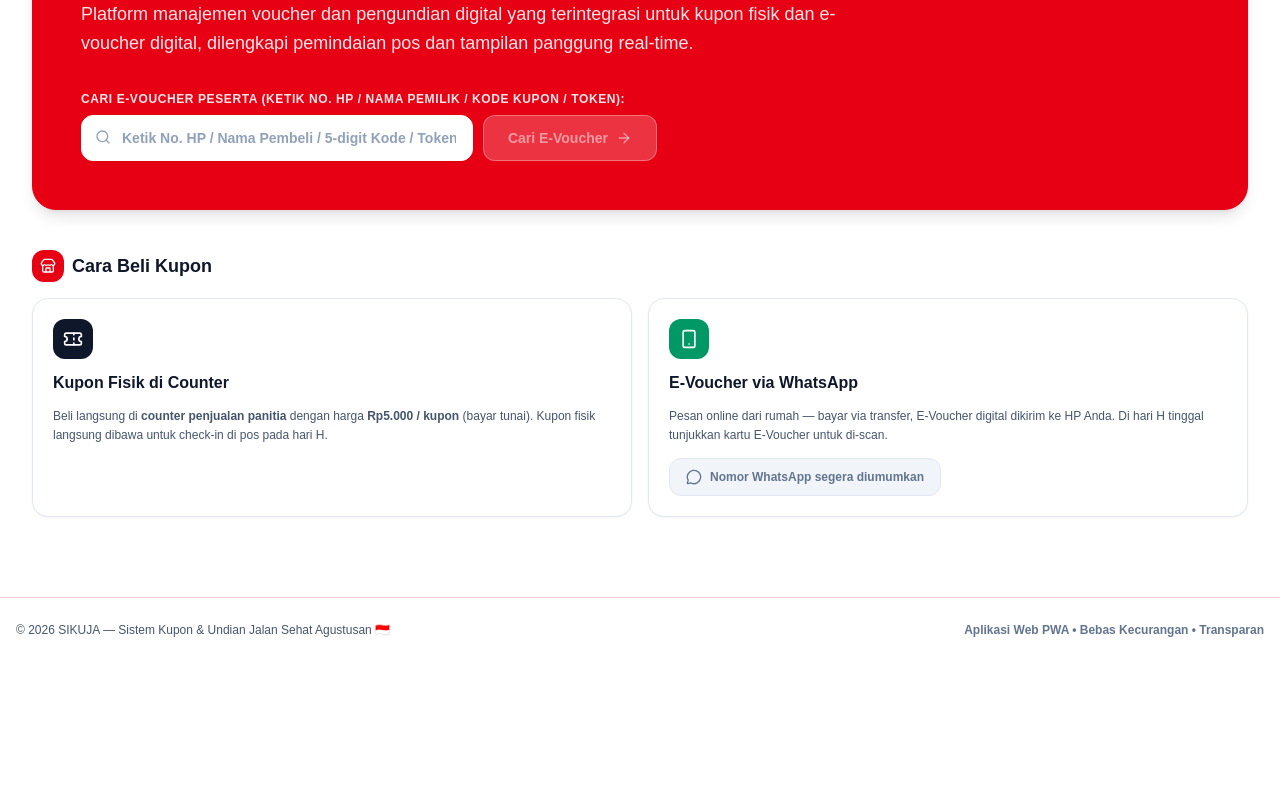
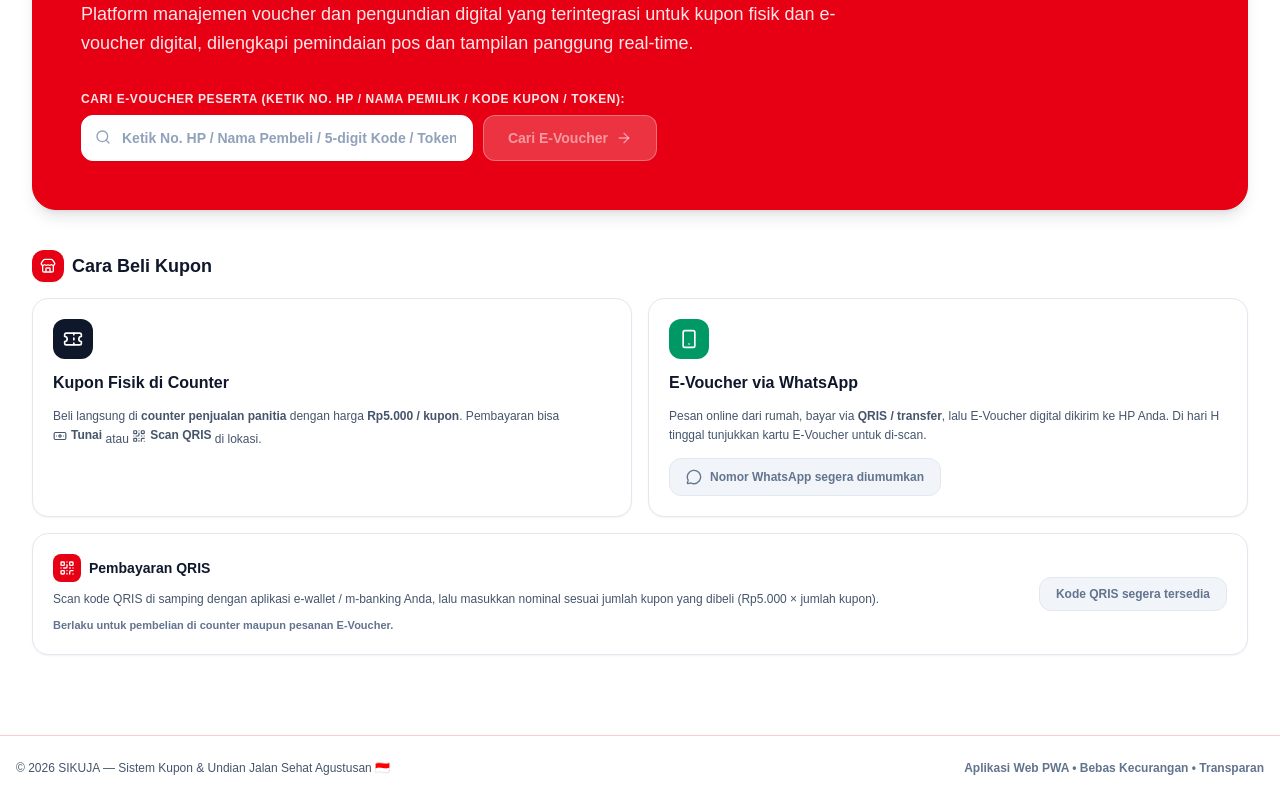
Before and after one commit to erikprakoso/sikuja-frontend, a Next.js app: page / in a window 1280 px wide. Shown: the part 368-1168 px from the top of the page. Before the commit the page ends 1030 px from the top, so only its background shows below. Built offline with nearby package versions, Linux system fonts and the light colour scheme; no server answers.

Commit message:
feat(home): allow cash or QRIS payment in Cara Beli Kupon section
- Counter: bayar tunai atau scan QRIS di lokasi
- E-Voucher WhatsApp: bayar QRIS/transfer
- New QRIS payment card rendering the static QRIS code directly on the home page

```diff
--- a/src/components/home/HomeBuyCoupons.tsx
+++ b/src/components/home/HomeBuyCoupons.tsx
@@ -1,10 +1,38 @@
-import React from 'react';
-import { Store, MessageCircle, ArrowRight, Ticket, Smartphone } from 'lucide-react';
+'use client';
+
+import React, { useState, useEffect } from 'react';
+import QRCode from 'qrcode';
+import { Store, MessageCircle, ArrowRight, Ticket, Smartphone, Banknote, QrCode } from 'lucide-react';
 import { isWhatsAppConfigured, getWhatsAppOrderUrl } from '@/lib/services/whatsapp';
+import { getSavedStaticQris } from '@/lib/services/qris';
 
 export const HomeBuyCoupons: React.FC = () => {
   const waUrl = getWhatsAppOrderUrl();
   const hasWhatsApp = isWhatsAppConfigured();
+  const [qrisDataUrl, setQrisDataUrl] = useState('');
+
+  useEffect(() => {
+    let cancelled = false;
+    (async () => {
+      const payload = getSavedStaticQris();
+      if (!payload) return;
+      try {
+        const url = await QRCode.toDataURL(payload, {
+          width: 280,
+          margin: 2,
+          color: { dark: '#000000', light: '#ffffff' },
+        });
+        if (!cancelled) setQrisDataUrl(url);
+      } catch (err) {
+        console.error('QRIS Gen error:', err);
+      }
+    })();
+    return () => {
+      cancelled = true;
+    };
+  }, []);
+
+  const hasQris = Boolean(qrisDataUrl);
 
   return (
     <section className="space-y-4">
@@ -24,8 +52,15 @@ export const HomeBuyCoupons: React.FC = () => {
           <h3 className="text-base font-black text-slate-900">Kupon Fisik di Counter</h3>
           <p className="text-xs text-slate-600 font-medium leading-relaxed">
             Beli langsung di <b>counter penjualan panitia</b> dengan harga{' '}
-            <b>Rp5.000 / kupon</b> (bayar tunai). Kupon fisik langsung dibawa untuk
-            check-in di pos pada hari H.
+            <b>Rp5.000 / kupon</b>. Pembayaran bisa{' '}
+            <span className="inline-flex items-center gap-1 font-bold">
+              <Banknote className="w-3.5 h-3.5" /> Tunai
+            </span>{' '}
+            atau{' '}
+            <span className="inline-flex items-center gap-1 font-bold">
+              <QrCode className="w-3.5 h-3.5" /> Scan QRIS
+            </span>{' '}
+            di lokasi.
           </p>
         </div>
 
@@ -36,8 +71,9 @@ export const HomeBuyCoupons: React.FC = () => {
           </div>
           <h3 className="text-base font-black text-slate-900">E-Voucher via WhatsApp</h3>
           <p className="text-xs text-slate-600 font-medium leading-relaxed">
-            Pesan online dari rumah — bayar via transfer, E-Voucher digital dikirim ke
-            HP Anda. Di hari H tinggal tunjukkan kartu E-Voucher untuk di-scan.
+            Pesan online dari rumah, bayar via <b>QRIS / transfer</b>, lalu E-Voucher
+            digital dikirim ke HP Anda. Di hari H tinggal tunjukkan kartu E-Voucher
+            untuk di-scan.
           </p>
           {hasWhatsApp ? (
             <a
@@ -58,6 +94,43 @@ export const HomeBuyCoupons: React.FC = () => {
           )}
         </div>
       </div>
+
+      {/* 3. QRIS Payment (scan langsung) */}
+      <div className="bg-white border border-slate-200 rounded-2xl p-5 shadow-xs flex flex-col sm:flex-row items-center gap-5">
+        <div className="flex-1 space-y-2 text-center sm:text-left">
+          <div className="inline-flex items-center gap-2 text-sm font-black text-slate-900">
+            <span className="p-1.5 rounded-lg bg-[#E70013] text-white">
+              <QrCode className="w-4 h-4" />
+            </span>
+            Pembayaran QRIS
+          </div>
+          <p className="text-xs text-slate-600 font-medium leading-relaxed">
+            Scan kode QRIS di samping dengan aplikasi e-wallet / m-banking Anda,
+            lalu masukkan nominal sesuai jumlah kupon yang dibeli
+            (Rp5.000 × jumlah kupon).
+          </p>
+          <p className="text-[11px] text-slate-500 font-semibold">
+            Berlaku untuk pembelian di counter maupun pesanan E-Voucher.
+          </p>
+        </div>
+
+        {hasQris ? (
+          <div className="shrink-0 rounded-2xl border border-slate-200 bg-white p-3 shadow-xs">
+            <img
+              src={qrisDataUrl}
+              alt="Kode QRIS Pembayaran"
+              className="w-44 h-44 sm:w-48 sm:h-48 object-contain"
+            />
+            <p className="mt-1.5 text-center text-[10px] font-bold text-slate-500 uppercase tracking-wider">
+              Scan untuk bayar
+            </p>
+          </div>
+        ) : (
+          <span className="shrink-0 px-4 py-2 rounded-xl text-xs font-bold text-slate-500 bg-slate-100 border border-slate-200">
+            Kode QRIS segera tersedia
+          </span>
+        )}
+      </div>
     </section>
   );
 };
```
